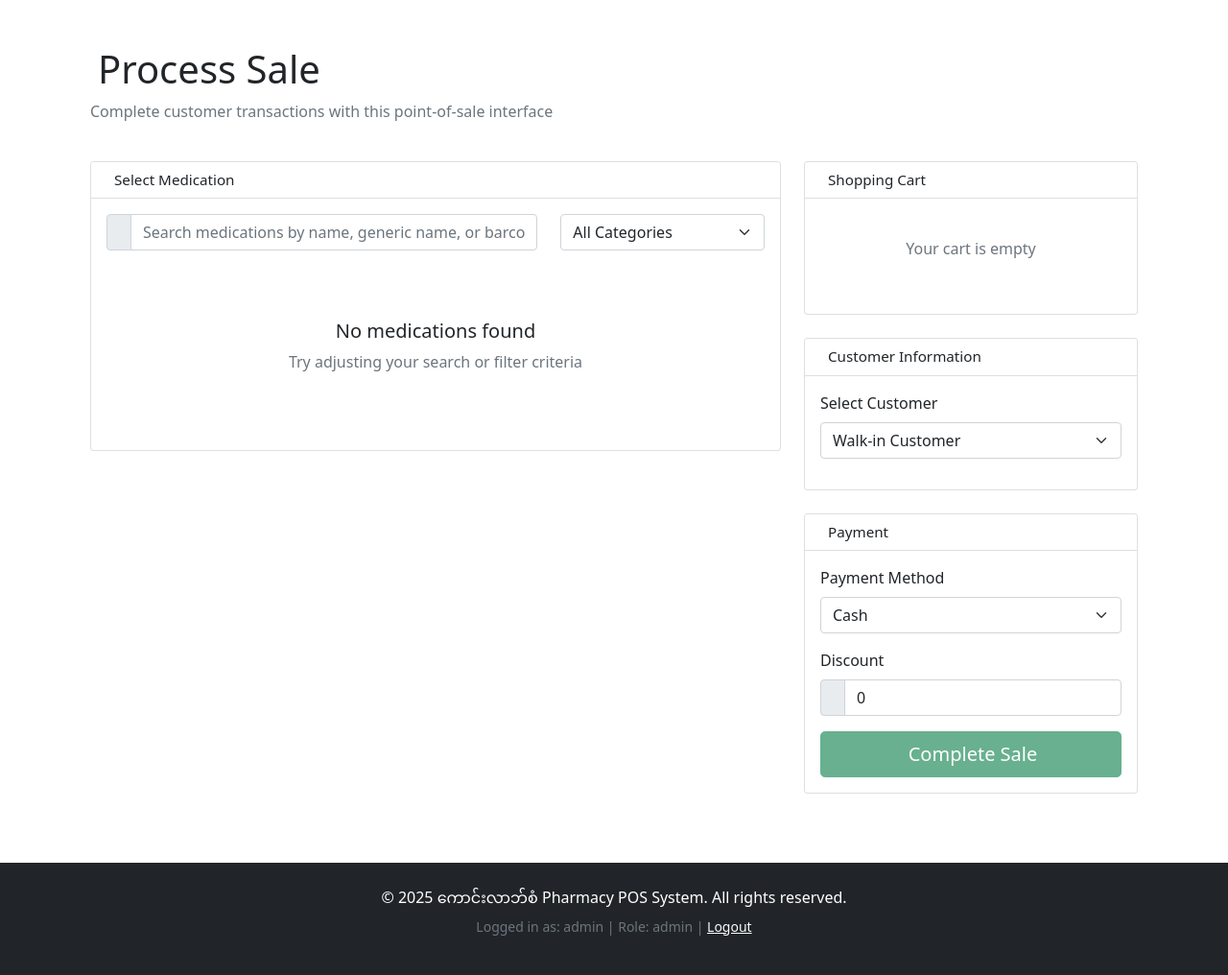
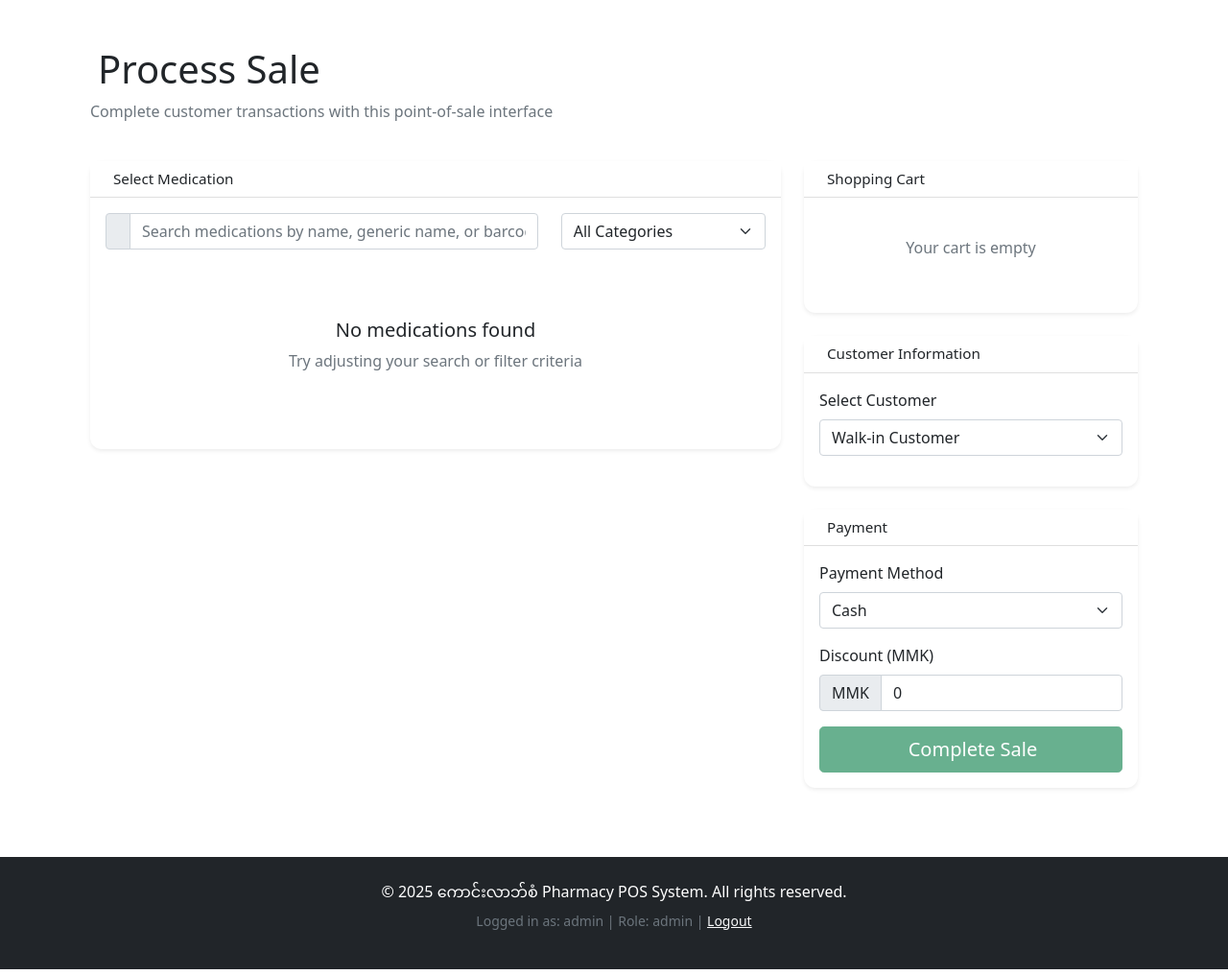
Before and after one commit to JohnFrp/PSS, a Flask app: page /sales in a window 1280 px wide. Shown: the part 62-1078 px from the top of the page at 96% size. Run offline with Flask 3, Linux system fonts and the light colour scheme; a user stored in the database is signed in; data that the repository does not hold is empty.

Commit message:
Update sales.html

```diff
--- a/app/templates/sales/sales.html
+++ b/app/templates/sales/sales.html
@@ -24,7 +24,7 @@
     <div class="row">
         <!-- Left Column: Product Selection -->
         <div class="col-lg-8">
-            <div class="card mb-4">
+            <div class="card mb-4 border-0 shadow-sm">
                 <div class="card-header bg-white">
                     <h5 class="card-title mb-0"><i class="fas fa-pills me-2"></i>Select Medication</h5>
                 </div>
@@ -112,7 +112,7 @@
 
                                     <!-- Price and Expiry -->
                                     <div class="d-flex justify-content-between align-items-center mb-3">
-                                        <span class="h5 text-primary mb-0">{{ '{:,}'.format(med.price|int(0)) }}</span>
+                                        <span class="h5 text-primary mb-0">MMK {{ "{:,.0f}".format(med.price) }}</span>
                                         {% if med.expiry_date %}
                                         <span class="badge bg-light text-dark fs-12">
                                             <i class="bi bi-calendar me-1"></i>
@@ -152,7 +152,7 @@
 
         <!-- Right Column: Cart & Checkout -->
         <div class="col-lg-4">
-            <div class="card mb-4">
+            <div class="card mb-4 border-0 shadow-sm">
                 <div class="card-header bg-white">
                     <h5 class="card-title mb-0"><i class="fas fa-shopping-cart me-2"></i>Shopping Cart</h5>
                 </div>
@@ -168,26 +168,26 @@
                     <div class="cart-totals mt-4" id="cartTotals" style="display: none;">
                         <div class="d-flex justify-content-between mb-2">
                             <span>Subtotal:</span>
-                            <span id="cartSubtotal">0</span>
+                            <span id="cartSubtotal">MMK 0</span>
                         </div>
                         <div class="d-flex justify-content-between mb-2">
-                            <span>Tax (8%):</span>
-                            <span id="cartTax">0</span>
+                            <span>Tax (0%):</span>
+                            <span id="cartTax">MMK 0</span>
                         </div>
                         <div class="d-flex justify-content-between mb-3">
                             <span>Discount:</span>
-                            <span id="cartDiscount">0</span>
+                            <span id="cartDiscount">MMK 0</span>
                         </div>
-                        <div class="d-flex justify-content-between mb-3 total-row">
+                        <div class="d-flex justify-content-between mb-3 total-row border-top pt-2">
                             <strong>Total:</strong>
-                            <strong id="cartTotal">0</strong>
+                            <strong id="cartTotal">MMK 0</strong>
                         </div>
                     </div>
                 </div>
             </div>
 
             <!-- Customer Information -->
-            <div class="card mb-4">
+            <div class="card mb-4 border-0 shadow-sm">
                 <div class="card-header bg-white">
                     <h5 class="card-title mb-0"><i class="fas fa-user me-2"></i>Customer Information</h5>
                 </div>
@@ -206,7 +206,7 @@
             </div>
 
             <!-- Payment & Checkout -->
-            <div class="card">
+            <div class="card border-0 shadow-sm">
                 <div class="card-header bg-white">
                     <h5 class="card-title mb-0"><i class="fas fa-credit-card me-2"></i>Payment</h5>
                 </div>
@@ -222,10 +222,10 @@
                     </div>
 
                     <div class="mb-3">
-                        <label class="form-label">Discount</label>
+                        <label class="form-label">Discount (MMK)</label>
                         <div class="input-group">
-                            <span class="input-group-text"></span>
-                            <input type="number" class="form-control" id="discountAmount" value="0" min="0" step="1">
+                            <span class="input-group-text">MMK</span>
+                            <input type="number" class="form-control" id="discountAmount" value="0" min="0" step="100">
                         </div>
                     </div>
 
@@ -247,7 +247,6 @@ document.addEventListener('DOMContentLoaded', function() {
     // Cart data structure
     let cart = [];
 
-
     // DOM Elements
     const cartItems = document.getElementById('cartItems');
     const emptyCartMessage = document.getElementById('emptyCartMessage');
@@ -261,6 +260,14 @@ document.addEventListener('DOMContentLoaded', function() {
     const categoryFilter = document.getElementById('categoryFilter');
     const medicationGrid = document.getElementById('medicationGrid');
     const noResults = document.getElementById('noResults');
+
+    // Format currency function
+    function formatCurrency(amount) {
+        return 'MMK ' + amount.toLocaleString('en-US', {
+            minimumFractionDigits: 0,
+            maximumFractionDigits: 0
+        });
+    }
 
     // Search and filter functionality
     medicationSearch.addEventListener('input', filterMedications);
@@ -364,9 +371,9 @@ document.addEventListener('DOMContentLoaded', function() {
                     <div class="d-flex justify-content-between align-items-start">
                         <div>
                             <h6 class="mb-1">${item.name}</h6>
-                            <p class="text-muted mb-0">${item.price.toFixed(2)} each</p>
+                            <p class="text-muted mb-0">${formatCurrency(item.price)} each</p>
                         </div>
-                        <span class="fw-bold">${itemTotal.toFixed(2)}</span>
+                        <span class="fw-bold">${formatCurrency(itemTotal)}</span>
                     </div>
                     <div class="d-flex justify-content-between align-items-center mt-2">
                         <div class="btn-group btn-group-sm">
@@ -423,19 +430,16 @@ document.addEventListener('DOMContentLoaded', function() {
         const tax = subtotal * taxRate;
         const total = subtotal + tax - discount;
 
-        cartSubtotal.textContent = `${subtotal.toFixed(2)}`;
-        cartTax.textContent = `${tax.toFixed(2)}`;
-        cartDiscount.textContent = `-${discount.toFixed(2)}`;
-        cartTotal.textContent = `${total.toFixed(2)}`;
+        cartSubtotal.textContent = formatCurrency(subtotal);
+        cartTax.textContent = formatCurrency(tax);
+        cartDiscount.textContent = `-${formatCurrency(discount)}`;
+        cartTotal.textContent = formatCurrency(total);
     }
 
     // Discount amount change
     document.getElementById('discountAmount').addEventListener('input', function() {
         updateCart();
     });
-
-
-
 
     // Complete sale
     document.getElementById('completeSaleBtn').addEventListener('click', function() {
@@ -444,28 +448,28 @@ document.addEventListener('DOMContentLoaded', function() {
             return;
         }
 
-        console.log("Cart contents:", cart); // Debugging
+        console.log("Cart contents:", cart);
 
         const customerId = document.getElementById('customerSelect').value;
         const paymentMethod = document.getElementById('paymentMethod').value;
         const discount = parseFloat(document.getElementById('discountAmount').value) || 0;
         const notes = '';
 
-        // Prepare data for submission - ensure proper field names
+        // Prepare data for submission
         const saleData = {
             items: cart.map(item => ({
-                medication_id: parseInt(item.id),  // This must match what the server expects
+                medication_id: parseInt(item.id),
                 unit_price: parseFloat(item.price),
                 quantity: parseInt(item.quantity)
             })),
-            customer_id: customerId,
+            customer_id: customerId || null,
             payment_method: paymentMethod,
             discount: discount,
             tax_rate: 0,
             notes: notes
         };
 
-        console.log("Data being sent to server:", saleData); // Debugging
+        console.log("Data being sent to server:", saleData);
 
         // Show loading state
         this.disabled = true;
@@ -490,7 +494,7 @@ document.addEventListener('DOMContentLoaded', function() {
         .then(data => {
             if (data.success) {
                 // Show success message
-                alert(data.message);
+                alert('Sale completed successfully!');
 
                 // Reset cart
                 cart = [];
@@ -500,9 +504,11 @@ document.addEventListener('DOMContentLoaded', function() {
                 document.getElementById('paymentMethod').value = 'cash';
 
                 // Redirect to receipt
-                window.location.href = "{{ url_for('sales.view_receipt', sale_id=0) }}".replace('0', data.sale_id);
+                if (data.sale_id) {
+                    window.location.href = "{{ url_for('sales.view_receipt', sale_id=0) }}".replace('0', data.sale_id);
+                }
             } else {
-                alert('Error: ' + data.error);
+                alert('Error: ' + (data.error || 'Unknown error occurred'));
             }
         })
         .catch(error => {
@@ -525,6 +531,7 @@ document.addEventListener('DOMContentLoaded', function() {
 .medication-card {
     transition: transform 0.2s, box-shadow 0.2s;
     cursor: pointer;
+    border-radius: 12px;
 }
 .medication-card:hover {
     transform: translateY(-5px);
@@ -641,5 +648,9 @@ document.addEventListener('DOMContentLoaded', function() {
         font-size: 1.1rem;
     }
 }
+
+.card {
+    border-radius: 12px;
+}
 </style>
 {% endblock %}
```
